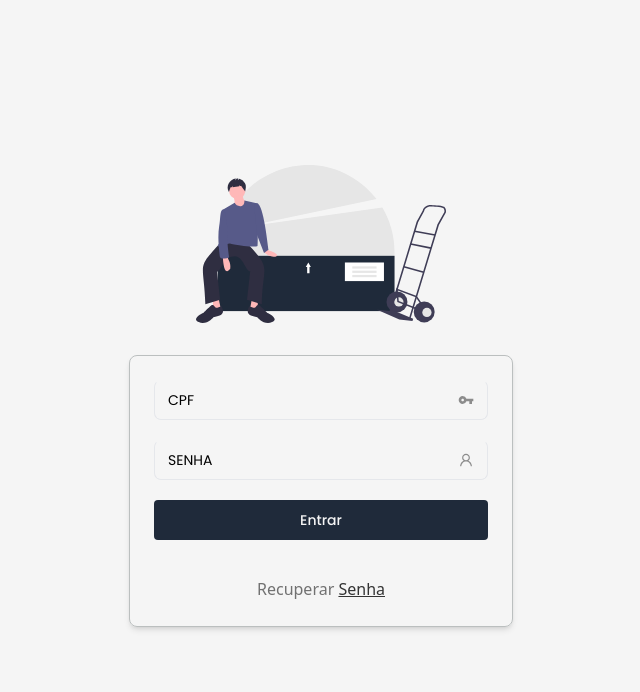
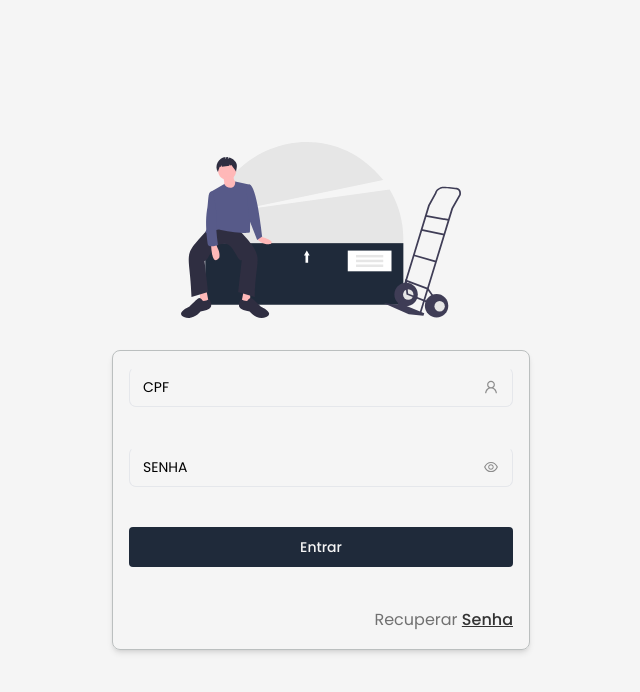
Before and after one commit to RpThiagoluiz/project-ct, a Next.js app: page /login in a window 1280 px wide. Shown: the top 692 px of the page, without its empty margins (319-959 px from the left). Built offline with nearby package versions, Linux system fonts and the light colour scheme.

Commit message:
feat: login page

```diff
--- a/src/app/login/page.tsx
+++ b/src/app/login/page.tsx
@@ -1,46 +1,123 @@
 'use client';
 
-import { MdVpnKey } from 'react-icons/md';
-import { AiOutlineUser } from 'react-icons/ai';
-
+import Image from 'next/image';
+import {
+  AiOutlineUser,
+  AiOutlineEye,
+  AiOutlineEyeInvisible,
+} from 'react-icons/ai';
+import { useForm } from 'react-hook-form';
 import { Button } from '@/components/Button';
 import InputWithLabel from '@/components/InputWithLabel';
-import Image from 'next/image';
+import Link from 'next/link';
+import { isCPFValid } from '@/utils/isCPFValid';
+import { useState } from 'react';
+
+type Form = {
+  user: string;
+  password: string;
+};
+
+// TODO: MASCARAS no CPF
 
 export default function Page() {
+  const [showPassword, setShowPassword] = useState(false);
+
+  const {
+    register,
+    handleSubmit,
+    formState: { errors },
+    setError,
+  } = useForm<Form>();
+
+  const validateCpf = (e: string): string | undefined => {
+    if (!isCPFValid(e)) {
+      setError('user', {
+        type: 'manual',
+        message: 'CPF Inválido',
+      });
+
+      return 'CPF Inválido';
+    }
+    return undefined;
+  };
+
+  const onSubmit = (form: Form) => {
+    console.log(form);
+  };
+
   return (
     <div className="h-screen flex flex-col items-center justify-center bg-whitePrimary ">
       <Image
         src="/images/package.svg"
-        width={250}
+        width={280}
         height={250}
         alt="{highlight}"
       />
 
-      {/* FORM essa DIV */}
-      <form className="flex flex-col mt-8 mb-2 max-w-screen-lg sm:w-96 p-6 gap-5 border lg:border-grayLighter lg:border lg:rounded-lg lg:shadow-md">
-        <InputWithLabel label="CPF" icon={<MdVpnKey size={16} />} />
-        <InputWithLabel label="SENHA" icon={<AiOutlineUser size={16} />} />
+      <div className="flex flex-col mt-8 mb-2 p-4 border lg:border-grayLighter lg:border lg:rounded-lg lg:shadow-md">
+        <form className=" flex flex-col  gap-10 max-w-screen-lg sm:w-96">
+          <InputWithLabel
+            {...register('user', {
+              required: {
+                value: true,
+                message: 'Campo não pode ser vazio',
+              },
+              validate: (value) => validateCpf(value),
+            })}
+            error={!!errors?.user}
+            errorMessage={errors?.user?.message}
+            label="CPF"
+            icon={<AiOutlineUser size={16} />}
+            maxLength={14}
+          />
+          <InputWithLabel
+            {...register('password', {
+              required: {
+                value: true,
+                message: 'Campo não pode ser vazio',
+              },
+            })}
+            error={!!errors?.password}
+            errorMessage={errors?.password?.message}
+            label="SENHA"
+            icon={
+              showPassword ? (
+                <AiOutlineEyeInvisible
+                  size={16}
+                  onClick={() => setShowPassword((prevState) => !prevState)}
+                />
+              ) : (
+                <AiOutlineEye
+                  size={16}
+                  onClick={() => setShowPassword((prevState) => !prevState)}
+                />
+              )
+            }
+            maxLength={14}
+            type={showPassword ? 'text' : 'password'}
+          />
           <Button
             size="fullWidth"
             type="submit"
             onClick={(e) => {
               e.preventDefault();
-            console.log('TODO');
+              handleSubmit(onSubmit)();
             }}
           >
             Entrar
           </Button>
-        <p className="mt-4 block text-center font-sans text-base font-normal leading-relaxed text-grayPrimary antialiased">
+        </form>
+        <p className="mt-10 block text-right text-base font-normal leading-relaxed text-grayPrimary antialiased">
           Recuperar{' '}
-          <a
+          <Link
             className="font-medium text-grayDark transition-colors hover:text-primaryDarkBlue underline"
-            href="#"
+            href="/forget-password"
           >
             Senha
-          </a>
+          </Link>
         </p>
-      </form>
+      </div>
     </div>
   );
 }
```
Lines whose indentation alone changed are shown as unchanged.
